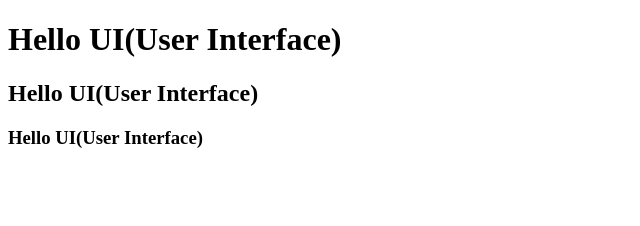
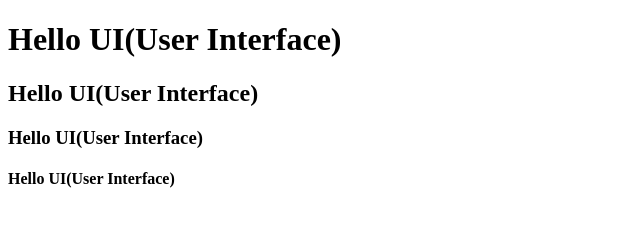
Before and after one commit to DAMASCENE-Muke/MK-UI.github.io, a plain HTML site: page index.html in a window 1280 px wide. Shown: the whole page, without its empty margins (0-640 px from the left). Drawn offline with Linux system fonts and the light colour scheme.

Commit message:
Update index.html

```diff
--- a/index.html
+++ b/index.html
@@ -13,6 +13,7 @@
 
 <h2>Hello UI(User Interface)</h2>
 <h3>Hello UI(User Interface)</h3>
+<h4>Hello UI(User Interface)</h4>
 
 
 </body>
```
